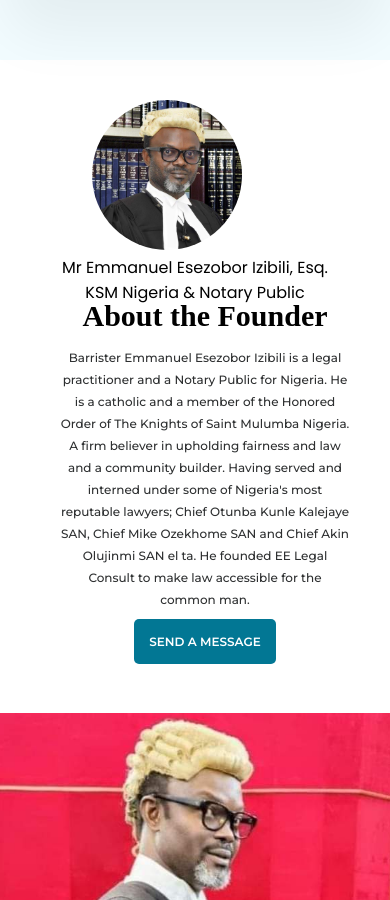
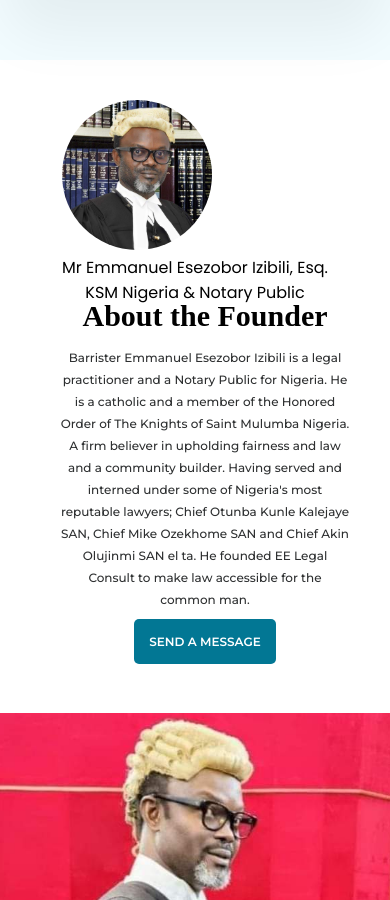
Before and after one commit to Ehiiz/eelegalfinal, a website: page index.html in a window 390 px wide. Shown: the part 2009-2909 px from the top of the page. Drawn offline with nearby package versions, Linux system fonts and the light colour scheme; a web font is replaced by a local one.

Commit message:
adjusted founder profile for mobile

```diff
--- a/public/css/style.css
+++ b/public/css/style.css
@@ -614,7 +614,7 @@ nav h1{
   height: 150px;
   margin-bottom: 5px;
   text-align: center;
-  margin-left: 30px;
+  margin-left: 0px;
 }
 
 .founder-box{
```
